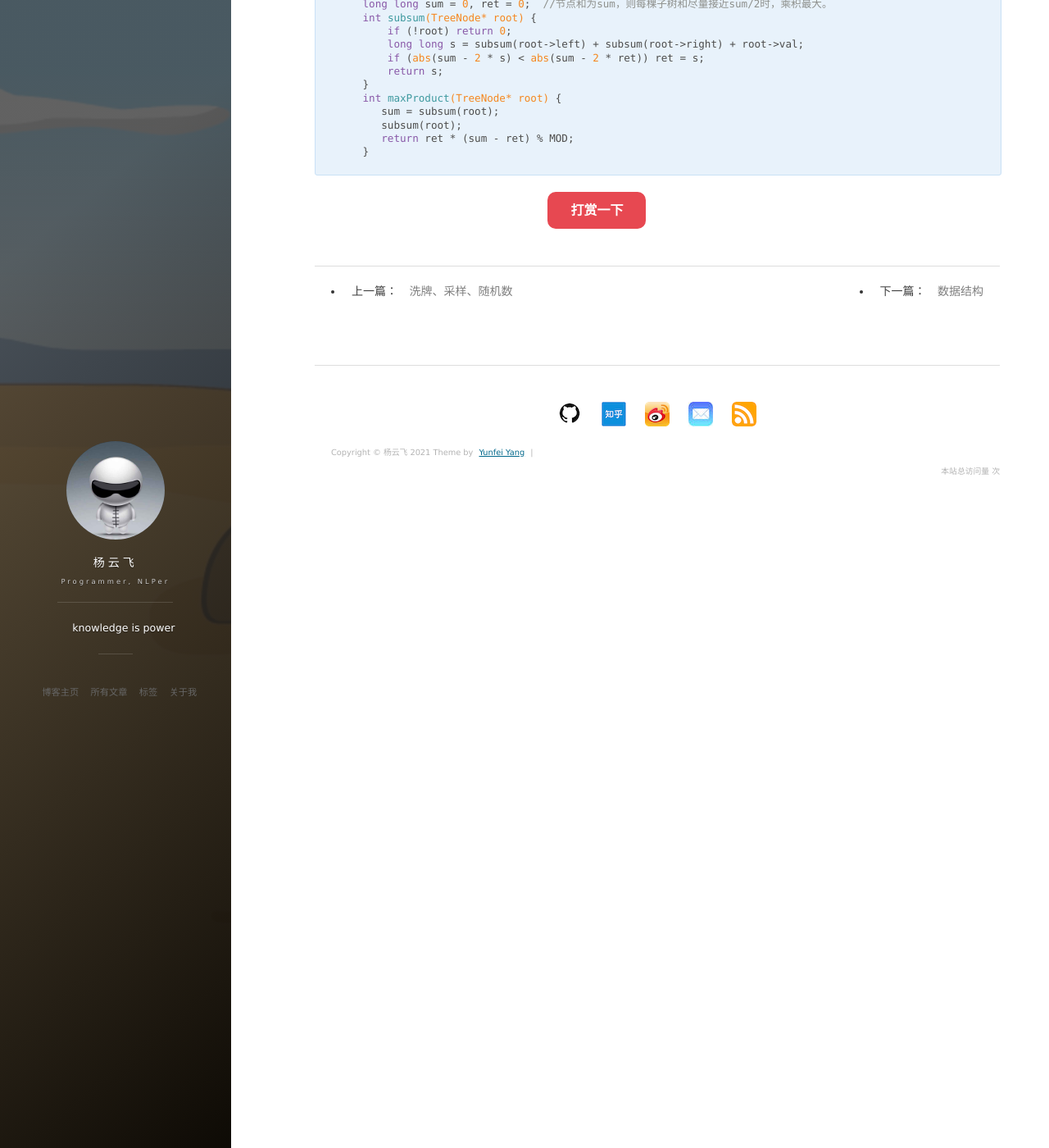
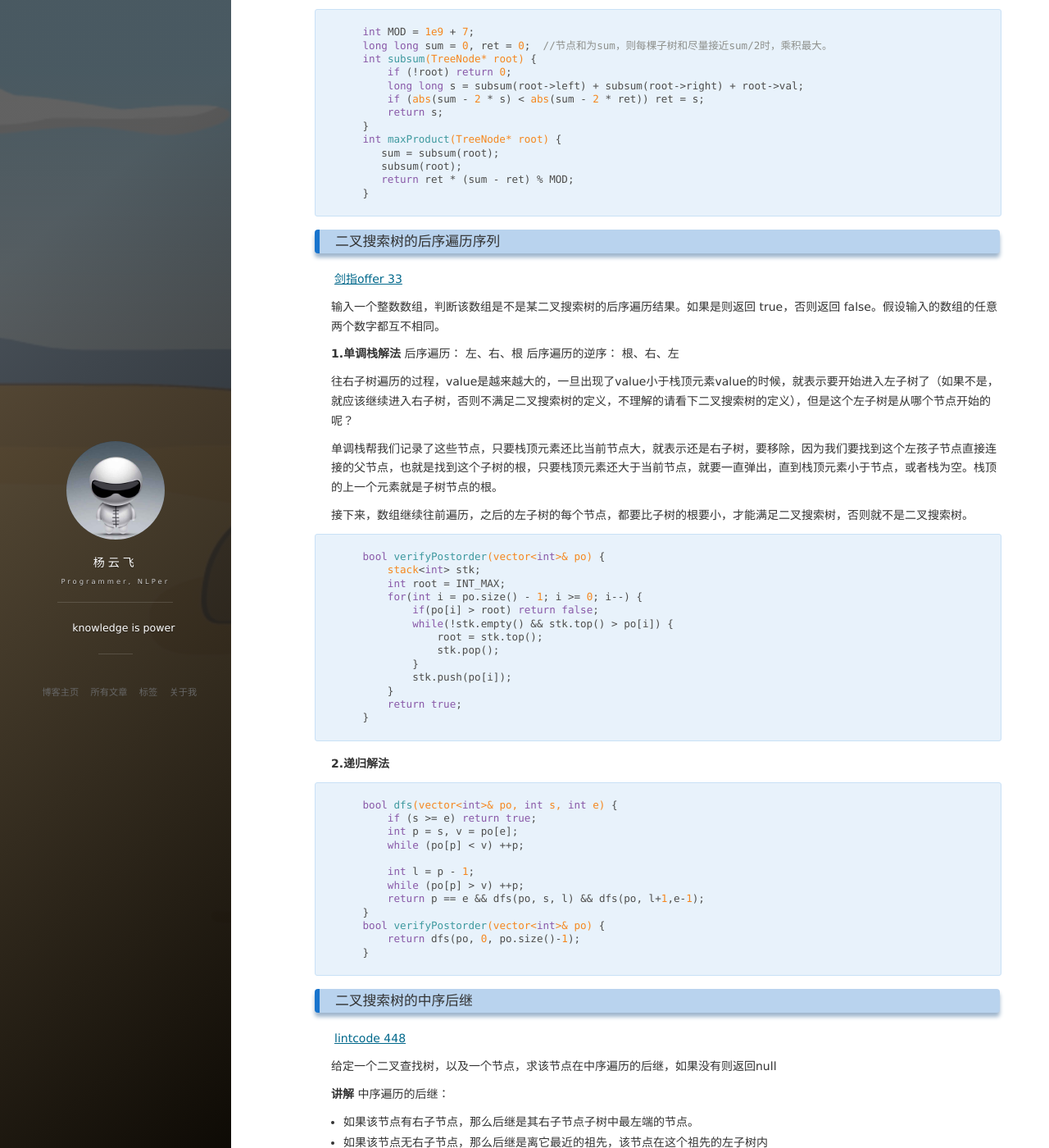
Before and after one commit to king-yyf/king-yyf.github.io, a Jekyll site: the page built from _posts/2020-09-04-tree.md, in a window 1280 px wide and 1400 px high, scrolled down 6694 px. Shown: the whole window at 82% size. Built offline with Jekyll 4.4.1, drawn with Linux system fonts in a browser that asks for light colours; nearby versions of some CDN libraries; comment, search, counter and statistics services are not loaded; some of the changed text lies outside the part shown.

Commit message:
20210321-20:52

````diff
--- a/_posts/2020-09-04-tree.md
+++ b/_posts/2020-09-04-tree.md
@@ -16,7 +16,7 @@ Index
 - [从中序与后序遍历序列构造二叉树](#从中序与后序遍历序列构造二叉树)
 - [填充每个节点的下一个右侧节点指针](#填充每个节点的下一个右侧节点指针)
 - [填充每个节点的下一个右侧节点指针II](#填充每个节点的下一个右侧节点指针II)
-- [二叉搜索树中第K小的元素](#二叉搜索树中第K小的元素)
+- [二叉搜索树中第k小的元素](#二叉搜索树中第k小的元素)
 - [二叉树的序列化与反序列化](#二叉树的序列化与反序列化)
 - [二叉树展开为链表](#二叉树展开为链表)
 - [把二叉搜索树转换为累加树](#把二叉搜索树转换为累加树)
@@ -25,6 +25,8 @@ Index
 - [路径总和III](#路径总和III)
 - [另一个树的子树](#另一个树的子树)
 - [分裂二叉树的最大乘积](#分裂二叉树的最大乘积)
+- [二叉搜索树的后序遍历序列](#二叉搜索树的后序遍历序列)
+- [二叉搜索树的中序后继](#二叉搜索树的中序后继)
 
 <!-- /TOC -->
 
@@ -154,7 +156,7 @@ struct Node {
     }
 ```
 
-### 二叉搜索树中第K小的元素
+### 二叉搜索树中第k小的元素
 
 [leetcode 230](https://leetcode-cn.com/problems/kth-smallest-element-in-a-bst/)
 
@@ -403,3 +405,99 @@ struct Node {
        return ret * (sum - ret) % MOD;
     }
 ```
+
+### 二叉搜索树的后序遍历序列
+
+[剑指offer 33](https://leetcode-cn.com/problems/er-cha-sou-suo-shu-de-hou-xu-bian-li-xu-lie-lcof/)
+
+输入一个整数数组，判断该数组是不是某二叉搜索树的后序遍历结果。如果是则返回 true，否则返回 false。假设输入的数组的任意两个数字都互不相同。
+
+**1.单调栈解法**
+后序遍历： 左、右、根
+后序遍历的逆序： 根、右、左
+
+往右子树遍历的过程，value是越来越大的，一旦出现了value小于栈顶元素value的时候，就表示要开始进入左子树了（如果不是，就应该继续进入右子树，否则不满足二叉搜索树的定义，不理解的请看下二叉搜索树的定义），但是这个左子树是从哪个节点开始的呢？
+
+单调栈帮我们记录了这些节点，只要栈顶元素还比当前节点大，就表示还是右子树，要移除，因为我们要找到这个左孩子节点直接连接的父节点，也就是找到这个子树的根，只要栈顶元素还大于当前节点，就要一直弹出，直到栈顶元素小于节点，或者栈为空。栈顶的上一个元素就是子树节点的根。
+
+接下来，数组继续往前遍历，之后的左子树的每个节点，都要比子树的根要小，才能满足二叉搜索树，否则就不是二叉搜索树。
+
+
+```c++
+    bool verifyPostorder(vector<int>& po) {
+        stack<int> stk;
+        int root = INT_MAX;
+        for(int i = po.size() - 1; i >= 0; i--) {
+            if(po[i] > root) return false;
+            while(!stk.empty() && stk.top() > po[i]) {
+                root = stk.top();
+                stk.pop();
+            }
+            stk.push(po[i]);
+        }
+        return true;
+    }
+```
+
+**2.递归解法**
+
+```c++
+    bool dfs(vector<int>& po, int s, int e) {
+        if (s >= e) return true;
+        int p = s, v = po[e];
+        while (po[p] < v) ++p;
+
+        int l = p - 1;
+        while (po[p] > v) ++p;
+        return p == e && dfs(po, s, l) && dfs(po, l+1,e-1);
+    }
+    bool verifyPostorder(vector<int>& po) {
+        return dfs(po, 0, po.size()-1);
+    }
+```
+
+### 二叉搜索树的中序后继
+
+[lintcode 448](https://www.lintcode.com/problem/inorder-successor-in-bst/?utm_source=sc-zhihuzl-lm)
+
+给定一个二叉查找树，以及一个节点，求该节点在中序遍历的后继，如果没有则返回null
+
+**讲解** 中序遍历的后继：
+- 如果该节点有右子节点，那么后继是其右子节点子树中最左端的节点。
+- 如果该节点无右子节点，那么后继是离它最近的祖先，该节点在这个祖先的左子树内
+
+**1.递归**
+```c++
+    TreeNode * inorderSuccessor(TreeNode * root, TreeNode * p) {
+        if (!root) return root;
+        if (root->val <= p->val)
+            return inorderSuccessor(root->right, p);
+        auto left = inorderSuccessor(root->left, p);
+        return left ? left : root;
+    }
+```
+
+**2.循环**
+
+- 查找该节点，并在该过程中维护上述性质的祖先节点
+- 查找到后，如果该节点有右子节点，则后继在其右子树内，否则后继就是维护的那个祖先节点。
+
+```c++
+    TreeNode * inorderSuccessor(TreeNode * root, TreeNode * p) {
+        TreeNode* fa = nullptr;
+        while (root && root != p) {
+            if (root->val < p->val)
+                root = root->right;
+            else {
+                fa = root;
+                root = root->left;
+            }
+        }
+        if (!root) return nullptr;
+        if (!root->right) return fa;
+        root = root->right;
+        while (root->left)
+            root = root->left;
+        return root;
+    }
+```
````
